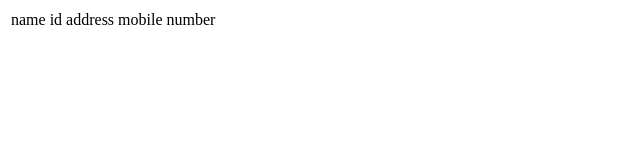
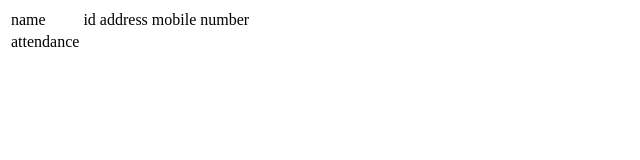
Before and after one commit to Sumesh921/HTMLForms, a plain HTML site: page index.html in a window 1280 px wide. Shown: the whole page, without its empty margins (0-640 px from the left). Drawn offline with Linux system fonts and the light colour scheme.

Commit message:
adding attendances table

```diff
--- a/index.html
+++ b/index.html
@@ -13,6 +13,7 @@
             <td>mobile number</td>
 
         </tr>
+            <td>attendance</td>
         <tr>
 
         </tr>
```
